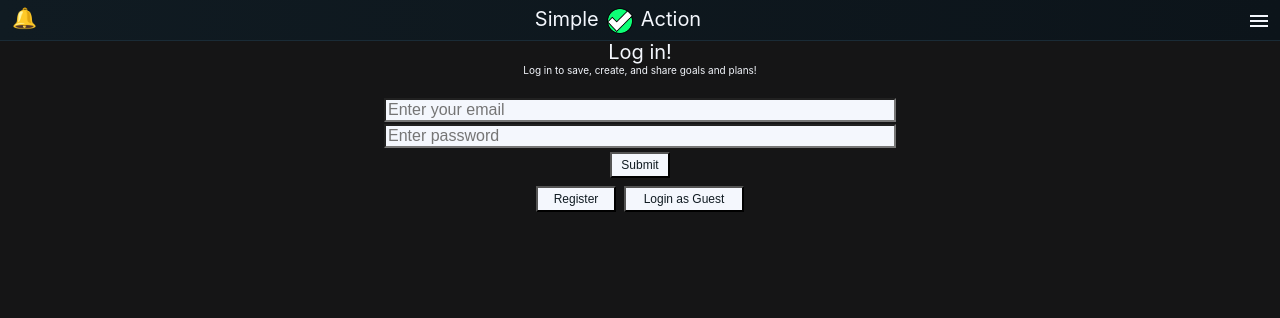
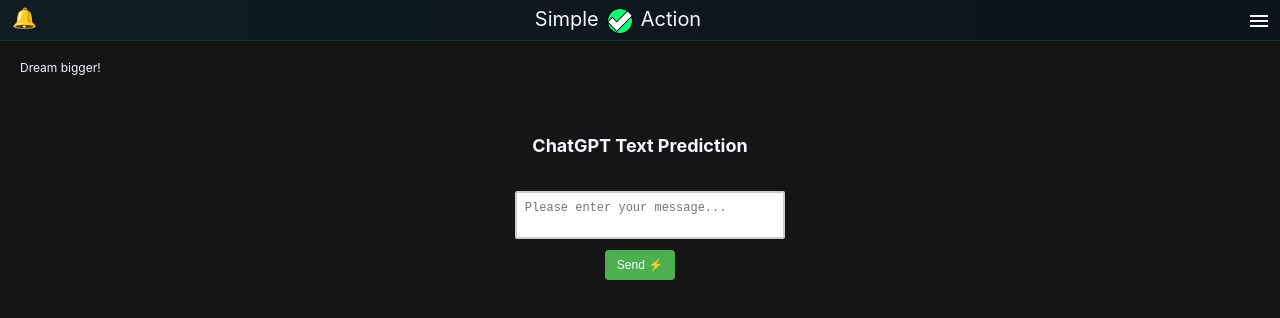
Before and after one commit to tnnrhpwd/mern-planit-app, a React (Create React App) app in the folder frontend/: page / in a window 1280 px wide. Before the commit this address led to /login. Shown: the top 318 px of the page. Built offline with nearby package versions, Linux system fonts and the light colour scheme.

Commit message:
Implemented Chathistory editing

```diff
--- /dev/null
+++ b/frontend/src/components/NNetChatView/NNetChatView.css
@@ -0,0 +1,78 @@
+@media (orientation: landscape) {
+    .planit-dashboard-popular-mid {
+        display: flex;
+        flex-direction: column;
+        align-items: center;
+        text-align: center;
+        min-height: 100%;
+    }
+    .planit-dashboard-popular-mid-chat {
+        width: 100%;
+        max-width: calc(var(--nav-size)*12);
+        margin-top: calc(var(--nav-size)*0.5);
+    }
+    .planit-dashboard-popular-mid-chat-area {
+        width: 100%;
+        padding: calc(var(--nav-size)*0.2);
+        margin-bottom: calc(var(--nav-size)*0.2);
+        resize: none;
+        border: calc(var(--nav-size)*0.05) solid #ccc;
+        border-radius: calc(var(--nav-size)*0.05);
+        font-size: calc(var(--nav-size)*0.3);
+    }
+    #planit-dashboard-popular-mid-chat-button {
+        background-color: #4caf50;
+        color: white;
+        padding: calc(var(--nav-size)*0.2) calc(var(--nav-size)*0.3);
+        border: none;
+        border-radius: calc(var(--nav-size)*0.1);
+        cursor: pointer;
+        font-size: calc(var(--nav-size)*0.3);
+    }
+    #planit-dashboard-popular-mid-chat-button:hover {
+        background-color: #45a049;
+    }
+}
+@media (orientation: portrait) {
+    .planit-dashboard-popular-mid {
+        display: flex;
+        flex-direction: column;
+        align-items: center;
+        text-align: center;
+        min-height: 100%;
+    }
+    .planit-dashboard-popular-mid-chat {
+        width: 100%;
+        max-width: calc(var(--nav-size)*7);
+        margin-top: calc(var(--nav-size)*0.2);
+    }
+    .planit-dashboard-popular-mid-chat-area {
+        width: 100%;
+        padding: calc(var(--nav-size)*0.2);
+        margin-bottom: calc(var(--nav-size)*0.2);
+        resize: none;
+        border: calc(var(--nav-size)*0.05) solid #ccc;
+        border-radius: calc(var(--nav-size)*0.05);
+        font-size: calc(var(--nav-size)*0.26);
+    }
+    .planit-nnet-chat-history-user-message {
+        margin-left: calc(var(--nav-size)*0.2);
+        border: calc(var(--nav-size)*0.01) solid var(--green2);
+    }
+    .planit-nnet-chat-history-openai-message {
+        margin-right: calc(var(--nav-size)*0.2);
+        border: calc(var(--nav-size)*0.01) solid var(--text-color);
+    }
+    #planit-dashboard-popular-mid-chat-button {
+        background-color: #4caf50;
+        color: white;
+        padding: calc(var(--nav-size)*0.2) calc(var(--nav-size)*0.3);
+        border: none;
+        border-radius: calc(var(--nav-size)*0.1);
+        cursor: pointer;
+        font-size: calc(var(--nav-size)*0.3);
+    }
+    #planit-dashboard-popular-mid-chat-button:hover {
+        background-color: #45a049;
+    }
+}
--- /dev/null
+++ b/frontend/src/components/NNetChatView/NNetChatView.jsx
@@ -0,0 +1,114 @@
+import React, { useState, useEffect } from 'react';
+import { useDispatch, useSelector } from 'react-redux';
+import { updateData, resetDataSlice } from '../../features/data/dataSlice.js';
+import { toast } from 'react-toastify';
+import Spinner from '../Spinner/Spinner.jsx';
+const NNetChatView = () => {
+  const dispatch = useDispatch();
+  const [inputText, setInputText] = useState('');
+  const [chatHistory, setChatHistory] = useState([]);
+  const [editingIndex, setEditingIndex] = useState(null);
+  // Get the relevant data from the state
+  const { data, dataIsSuccess, dataIsLoading, dataIsError, dataMessage } = useSelector(
+    (state) => state.data
+  );
+  // Handle data updates
+  useEffect(() => {
+    // If there is a new successful response, update the chat history
+    if (dataIsSuccess) {
+      setChatHistory([...chatHistory, { type: 'user-message', content: inputText }, { type: 'openai-message', content: data }]);
+      setInputText('');
+    }
+    // Handle errors
+    if (dataIsError) {
+      toast.error(dataMessage);
+    }
+    // Reset the data slice when unmounting or when there's an error
+    return () => {
+      dispatch(resetDataSlice());
+    };
+  }, [dispatch, dataIsSuccess, dataIsError, dataMessage, data, inputText, chatHistory]);
+  const handleSend = async () => {
+    try {
+      // Check if inputText is not empty
+      if (inputText.trim() === '') {
+        toast.error('Please enter data to send to OpenAI.');
+        return;
+      }
+      // Concatenate prior messages with the current inputText
+      const combinedData = chatHistory.map(item => item.content).concat(inputText).join('\n');
+      console.log(combinedData)
+      // Dispatch the updateData action with the inputText
+      dispatch(updateData({ id: "u", data: combinedData }));
+    } catch (error) {
+      // Handle any errors here
+      console.error(error);
+      toast.error('An error occurred while fetching data from OpenAI.');
+    }
+  };
+  const handleEdit = (index) => {
+    setEditingIndex(index);
+    setInputText(chatHistory[index].content);
+  };
+  const handleSaveEdit = (index) => {
+    // Update the chatHistory with the edited content
+    const updatedHistory = [...chatHistory];
+    updatedHistory[index].content = inputText;
+    setChatHistory(updatedHistory);
+    setEditingIndex(null);
+  };
+  const handleCancelEdit = () => {
+    setEditingIndex(null);
+    setInputText('');
+  };
+  const handleKeyDown = (e) => {
+    if (e.key === 'Enter' && !e.shiftKey) {
+      e.preventDefault(); // Prevents a new line from being added
+      handleSend();
+    }
+  };
+  return (
+    <div className='planit-dashboard-popular-mid-chat'>
+      <div className='planit-nnet-chat-history'>
+        {chatHistory.map((item, index) => (
+          <div key={index} className={`planit-nnet-chat-history-${item.type}`}>
+            {editingIndex === index ? (
+              <>
+                <textarea
+                  value={inputText}
+                  onChange={(e) => setInputText(e.target.value)}
+                  className='planit-nnet-chat-history-edit'
+                />
+                <button onClick={() => handleSaveEdit(index)}>Save</button>
+                <button onClick={handleCancelEdit}>Cancel</button>
+              </>
+            ) : (
+              <>
+                <div>{item.content}</div>
+                <button onClick={() => handleEdit(index)}>Edit</button>
+              </>
+            )}
+          </div>
+        ))}
+      </div>
+      <div className='planit-nnet-input'>
+        <textarea
+          value={inputText}
+          placeholder='Please enter your message...'
+          onChange={(e) => setInputText(e.target.value)}
+          onKeyDown={handleKeyDown} // Add the keydown event handler
+          className='planit-dashboard-popular-mid-chat-area'
+        />
+        <button
+          onClick={handleSend}
+          disabled={dataIsLoading}
+          id='planit-dashboard-popular-mid-chat-button'
+        >
+          Send ⚡
+        </button>
+      </div>
+      {dataIsLoading && <Spinner />}
+    </div>
+  );
+};
+export default NNetChatView;
--- a/frontend/src/pages/Dashboard/MiddleDashboard.jsx
+++ b/frontend/src/pages/Dashboard/MiddleDashboard.jsx
@@ -1,90 +1,44 @@
-import { useEffect, useState } from 'react'
-import { useNavigate } from 'react-router-dom'              // redirect the user
-import { useSelector, useDispatch } from 'react-redux'      // access state variables
-import Spinner from './../../components/Spinner/Spinner.jsx'
-import { updateData, resetDataSlice } from './../../features/data/dataSlice'
-import { toast } from 'react-toastify'
-import React from 'react';
-
+import { useState } from 'react';
+import { useNavigate } from 'react-router-dom';
+import { useDispatch } from 'react-redux';
+import { updateData, resetDataSlice } from './../../features/data/dataSlice';
+import { toast } from 'react-toastify';
+import NNetChatView from '../../components/NNetChatView/NNetChatView.jsx';
+import '../../components/NNetChatView/NNetChatView.css'
 
 function MiddleDashboard() {
-    const navigate = useNavigate() // initialization
-    const dispatch = useDispatch() // initialization
+  const navigate = useNavigate();
+  const dispatch = useDispatch();
 
-    const [ returnedData, setReturnedData ] = useState(null);
-    const [ sentData, setSentData ] = useState("");
-
-    const { user, data, dataIsLoading, dataIsSuccess, dataIsError, dataMessage } = useSelector(     // select values from state
-        (state) => state.data
-    )
-
-    // called on state changes
-    useEffect(() => {
-        if (dataIsError) {
-            toast.error(dataMessage)
-        }if (dataIsSuccess) {
-            setReturnedData(data)
-        }
-        if (!user) {            // if no user, redirect to login
-          navigate('/login')
-        }
-        // dispatch(getDatas()) // dispatch connects to the store, then retreives the plans that match the logged in user.
-        return () => {    // reset the plans when state changes
-        dispatch(resetDataSlice()) // dispatch connects to the store, then reset state values( planMessage, isloading, iserror, and issuccess )
-        }
-    }, [navigate, dispatch, dataIsError, user, dataMessage, dataIsSuccess, data])
-
-    if (dataIsLoading) {
-        return <Spinner />
-    }
+  const [sentData, setSentData] = useState('');
 
   async function callData() {
     try {
-        // Check if sentData is not empty
-        if (sentData.trim() === "") {
-          toast.error("Please enter data to send to OpenAI.");
+      if (sentData.trim() === '') {
+        toast.error('Please enter data to send to OpenAI.');
         return;
       }
 
-        // Dispatch the createData action with the sentData
-        dispatch(updateData({
-          id: "u",
+      dispatch(
+        updateData({
+          id: 'u',
           data: sentData,
-          // user: user.nickname
-        }));
-
-        // Reset the textarea after sending the data
-        setSentData("");
+        })
+      );
     } catch (error) {
-        // Handle any errors here
       console.error(error);
-        toast.error("An error occurred while fetching data from OpenAI.");
+      toast.error('An error occurred while fetching data from OpenAI.');
     }
   }
 
   return (
     <div className='planit-dashboard-popular-mid'>
       <h2>ChatGPT Text Prediction</h2>
-            <div className='planit-dashboard-popular-mid-chat'>
-                <textarea
-                value={sentData}
-                name='plan'
-                placeholder='Please enter prompt...'
-                onChange={(e) => setSentData(e.target.value)}
-                className='planit-dashboard-popular-mid-chat-area'
-                />
-                <button onClick={callData} id='planit-dashboard-popular-mid-chat-button'>
-                Send ⚡
-                </button>
-                {returnedData && (
-                <div className='planit-dashboard-popular-mid-chat-results'>
-                    <h3>Returned Data:</h3>
-                    <p>{returnedData}</p>
-                </div>
-                )}
+      <div >
+        <NNetChatView />
       </div>
     </div>
-    )
+  );
 }
 
-export default MiddleDashboard
+export default MiddleDashboard;
```
Lines whose indentation alone changed are shown as unchanged.
